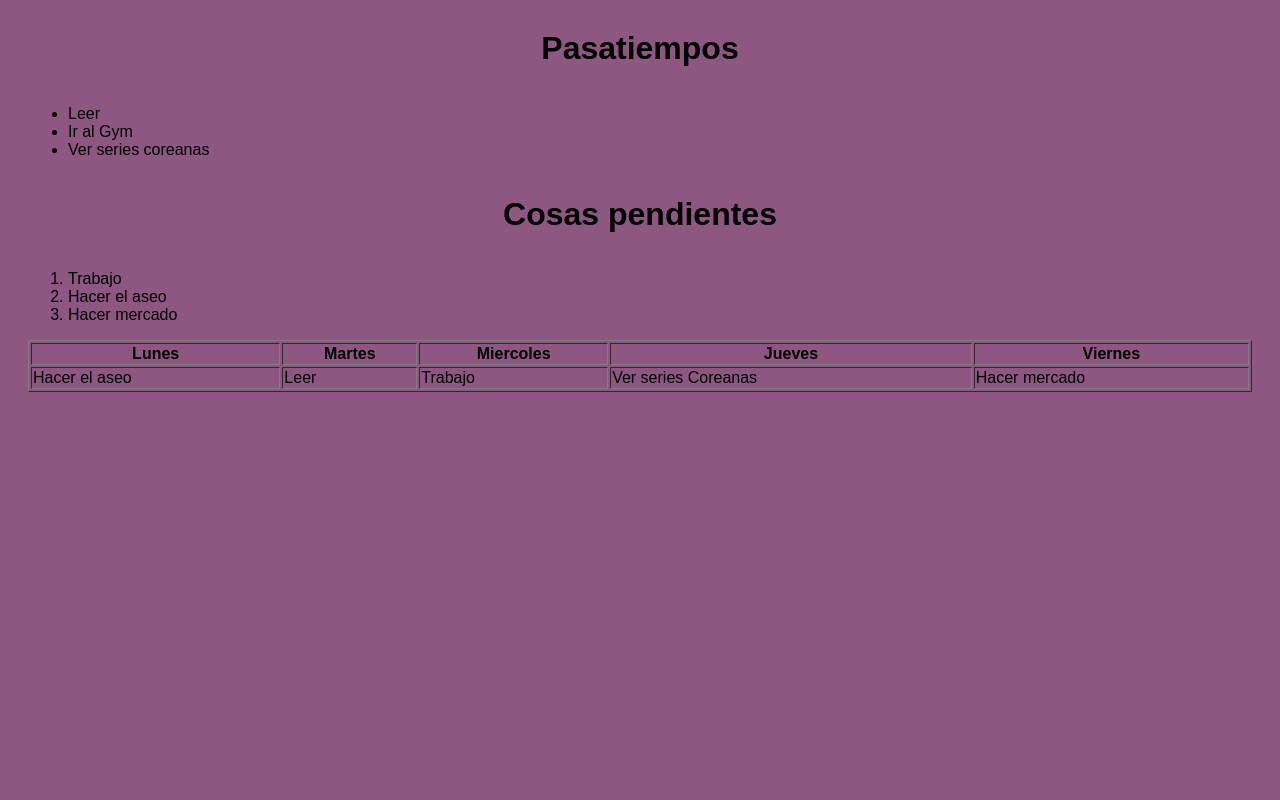
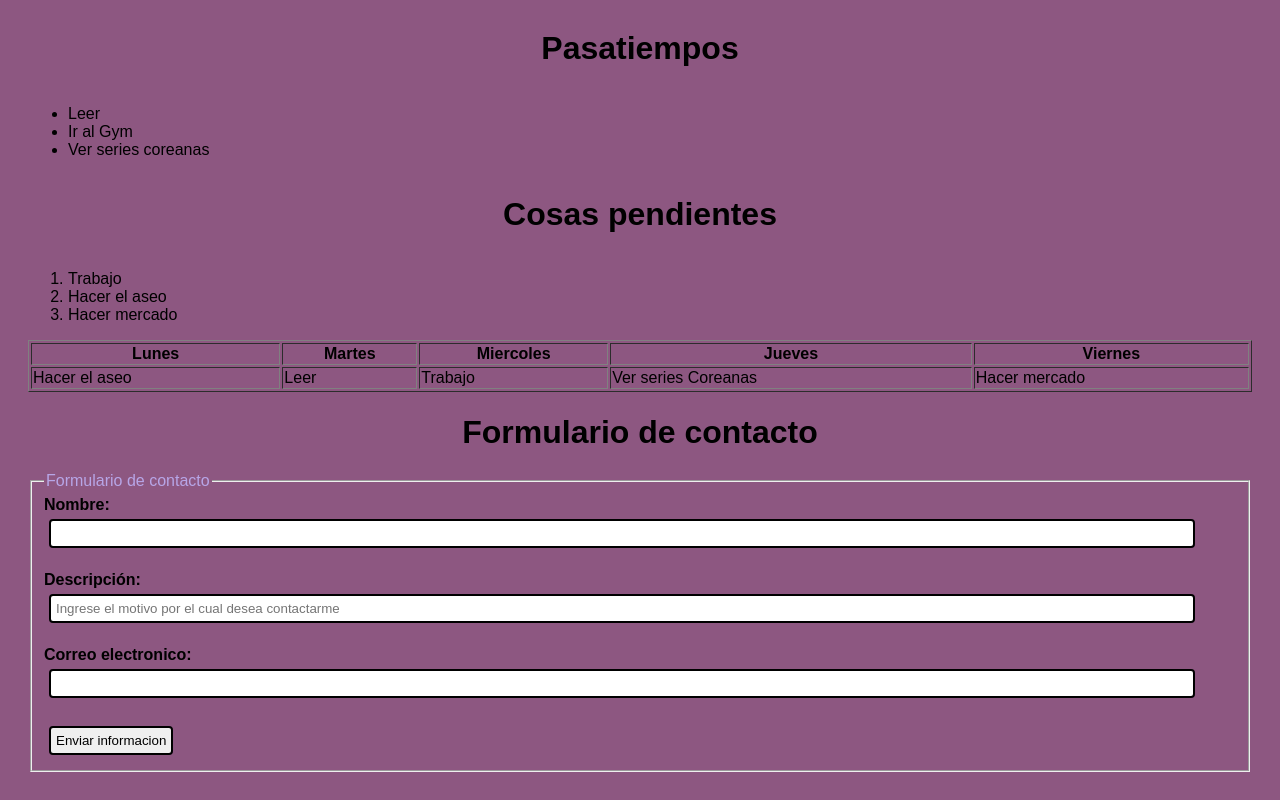
Before and after one commit to leydisv/entregable1, a plain HTML site: page index.html in a window 1280 px wide. Shown: the part 1040-1840 px from the top of the page. Before the commit the page ends 1460 px from the top, so only its background shows below. Drawn offline with Linux system fonts and the light colour scheme.

Commit message:
agregar formulario

```diff
--- a/index.html
+++ b/index.html
@@ -60,6 +60,17 @@
             </tbody>
         </table>
 
-
+        <h1>Formulario de contacto</h1>
+        <form>
+            <fieldset>
+            <legend>Formulario de contacto</legend>
+                <label for="nombre">Nombre:</label>
+                <input type="text" id="nombre" name="nombre"  required> <br> <br>
+                <label for="descripcion">Descripción:</label>
+                <input type="text" id="descripcion" name="descripcion"placeholder="Ingrese el motivo por el cual desea contactarme" required> <br> <br>
+                <label for="email">Correo electronico:</label>
+                <input type="email" id="email" name="email" required> <br><br>
+                <button type="submit">Enviar informacion</button>
+            </fieldset>
 </body>
 </html>
```
